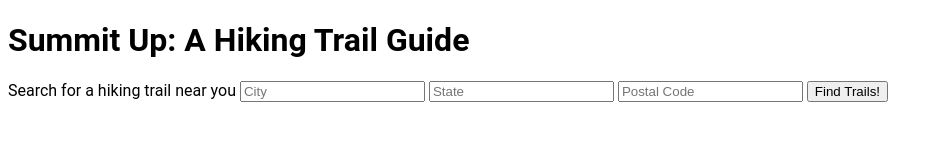
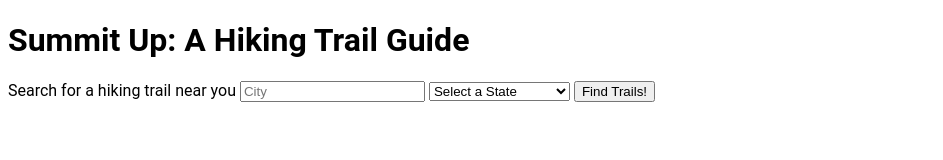
Before and after one commit to jilllidsky15/api-hack-capstone, a plain HTML site: page index.html in a window 1280 px wide. Shown: the whole page, without its empty margins (0-943 px from the left). Drawn offline with nearby package versions, Linux system fonts and the light colour scheme.

Commit message:
changes to input form & error message

```diff
--- a/index.html
+++ b/index.html
@@ -16,8 +16,60 @@
 	<form>
 		<label>Search for a hiking trail near you</label>
       <input type="text" class="city" placeholder="City" required />
-        <input type="text" class="state" placeholder="State" required />
-        <input type="number" class="postalcode" placeholder="Postal Code" required />
+    <select name="state" class="state" required >
+      <option value="" selected="selected">Select a State</option>
+      <option value="AL">Alabama</option>
+      <option value="AK">Alaska</option>
+      <option value="AZ">Arizona</option>
+      <option value="AR">Arkansas</option>
+      <option value="CA">California</option>
+      <option value="CO">Colorado</option>
+      <option value="CT">Connecticut</option>
+      <option value="DE">Delaware</option>
+      <option value="DC">District Of Columbia</option>
+      <option value="FL">Florida</option>
+      <option value="GA">Georgia</option>
+      <option value="HI">Hawaii</option>
+      <option value="ID">Idaho</option>
+      <option value="IL">Illinois</option>
+      <option value="IN">Indiana</option>
+      <option value="IA">Iowa</option>
+      <option value="KS">Kansas</option>
+      <option value="KY">Kentucky</option>
+      <option value="LA">Louisiana</option>
+      <option value="ME">Maine</option>
+      <option value="MD">Maryland</option>
+      <option value="MA">Massachusetts</option>
+      <option value="MI">Michigan</option>
+      <option value="MN">Minnesota</option>
+      <option value="MS">Mississippi</option>
+      <option value="MO">Missouri</option>
+      <option value="MT">Montana</option>
+      <option value="NE">Nebraska</option>
+      <option value="NV">Nevada</option>
+      <option value="NH">New Hampshire</option>
+      <option value="NJ">New Jersey</option>
+      <option value="NM">New Mexico</option>
+      <option value="NY">New York</option>
+      <option value="NC">North Carolina</option>
+      <option value="ND">North Dakota</option>
+      <option value="OH">Ohio</option>
+      <option value="OK">Oklahoma</option>
+      <option value="OR">Oregon</option>
+      <option value="PA">Pennsylvania</option>
+      <option value="RI">Rhode Island</option>
+      <option value="SC">South Carolina</option>
+      <option value="SD">South Dakota</option>
+      <option value="TN">Tennessee</option>
+      <option value="TX">Texas</option>
+      <option value="UT">Utah</option>
+      <option value="VT">Vermont</option>
+      <option value="VA">Virginia</option>
+      <option value="WA">Washington</option>
+      <option value="WV">West Virginia</option>
+      <option value="WI">Wisconsin</option>
+      <option value="WY">Wyoming</option>
+    </select>
 
     <input type="submit" class="" value="Find Trails!">
   </form>
@@ -30,9 +82,7 @@
     <ul class="results-list"></ul>
   </section>
 
-    <script src="https://code.jquery.com/jquery-3.3.1.js"
-        integrity="sha256-2Kok7MbOyxpgUVvAk/HJ2jigOSYS2auK4Pfzbm7uH60=" crossorigin="anonymous"></script>
+    <script src="https://code.jquery.com/jquery-3.3.1.js" integrity="sha256-2Kok7MbOyxpgUVvAk/HJ2jigOSYS2auK4Pfzbm7uH60=" crossorigin="anonymous"></script>
     <script src="script.js"></script>
   </body>
-
 </html>
--- a/script.js
+++ b/script.js
@@ -6,17 +6,16 @@ const locationURL = 'https://us1.locationiq.com/v1/search.php';
 const hikingKey = '200683797-e94ac7495e9e689dc27179e7604e5453';
 const hikingURL = 'https://www.hikingproject.com/data/get-trails';
 
-function displayResults(responseJson) {
+function displayResults(responseJson){
   $(".results-list").empty();
-    for (let i = 0; i < responseJson.trails.length; i++) {
+  for (let i = 0;  i < responseJson.trails.length; i++) {
     $('.results-list').append(`
     <li>
       <h3><a href="${responseJson.trails[i].url}">${responseJson.trails[i].name}</a></h3>
       <p>${responseJson.trails[i].location}</p>
       <p>${responseJson.trails[i].length} miles</p>
     </li>
-    `)
-    };
+    `)};
   $('.results').removeClass('hidden');
 }
 
@@ -41,7 +40,7 @@ function useCoordinates(responseJson) {
       })
       .then(responseJson => displayResults(responseJson))
       .catch(err => {
-                $('.js-error-message').removeClass('hidden').text(`No results!`);
+        $('.js-error-message').removeClass('hidden').text(`Sorry! We couldn't find any trails matching your request! `);
       });
   }
 }
@@ -53,6 +52,7 @@ function getCoordinates(queryCity, queryState, queryPostalcode) {
     city: queryCity,
     state: queryState,
     postalcode: queryPostalcode,
+    country: "us",
   }
   // console.log(params);
 
@@ -70,7 +70,7 @@ function getCoordinates(queryCity, queryState, queryPostalcode) {
     .then(responseJson => useCoordinates(responseJson))
     .catch(err => {
       console.log(err);
-            $('.js-error-message').removeClass('hidden').text(`No results!`);
+      $('.js-error-message').removeClass('hidden').text(`Sorry! We couldn't find any trails matching your request!`);
     });
 }
 
```
Lines whose indentation alone changed are shown as unchanged.
